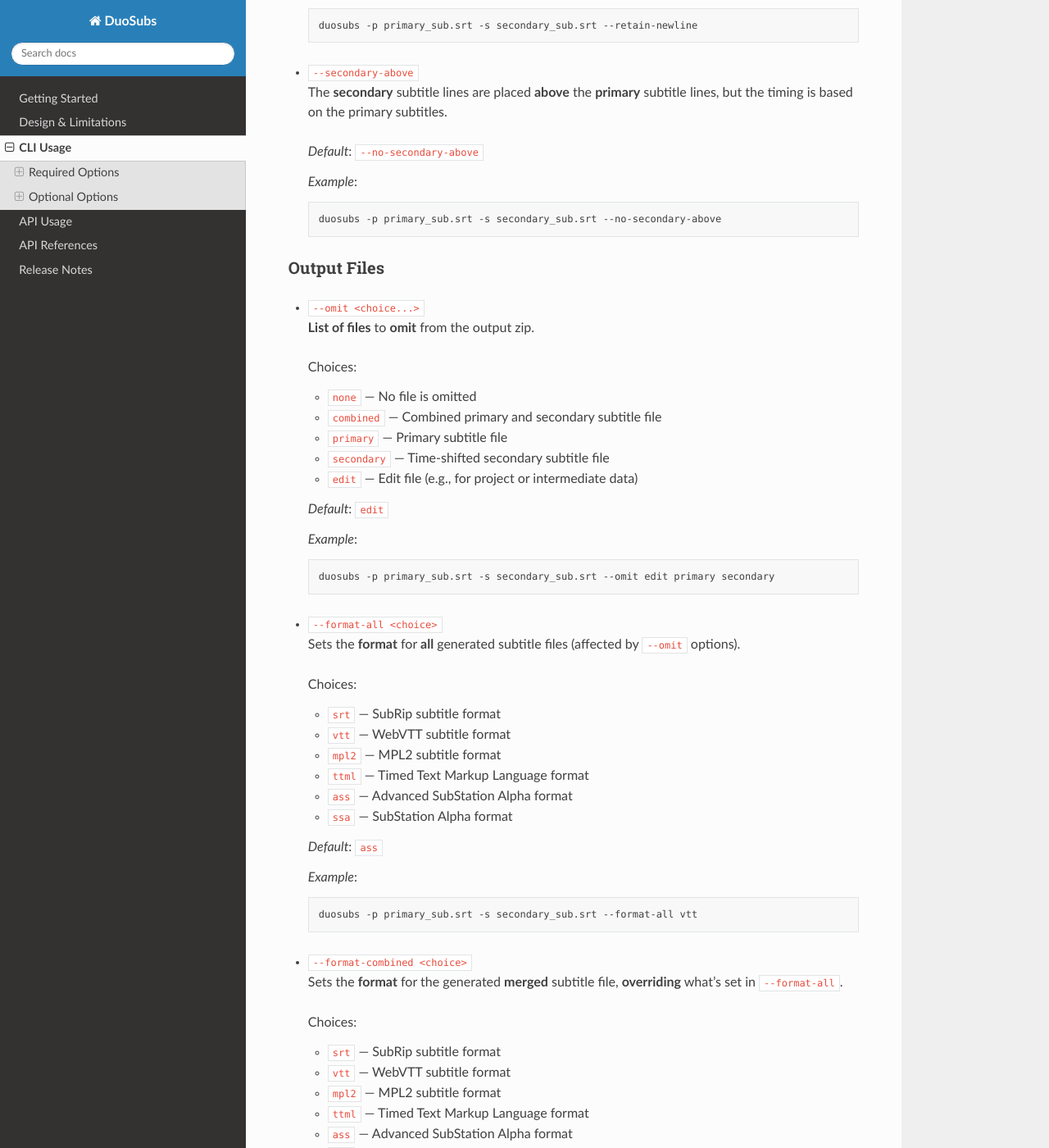
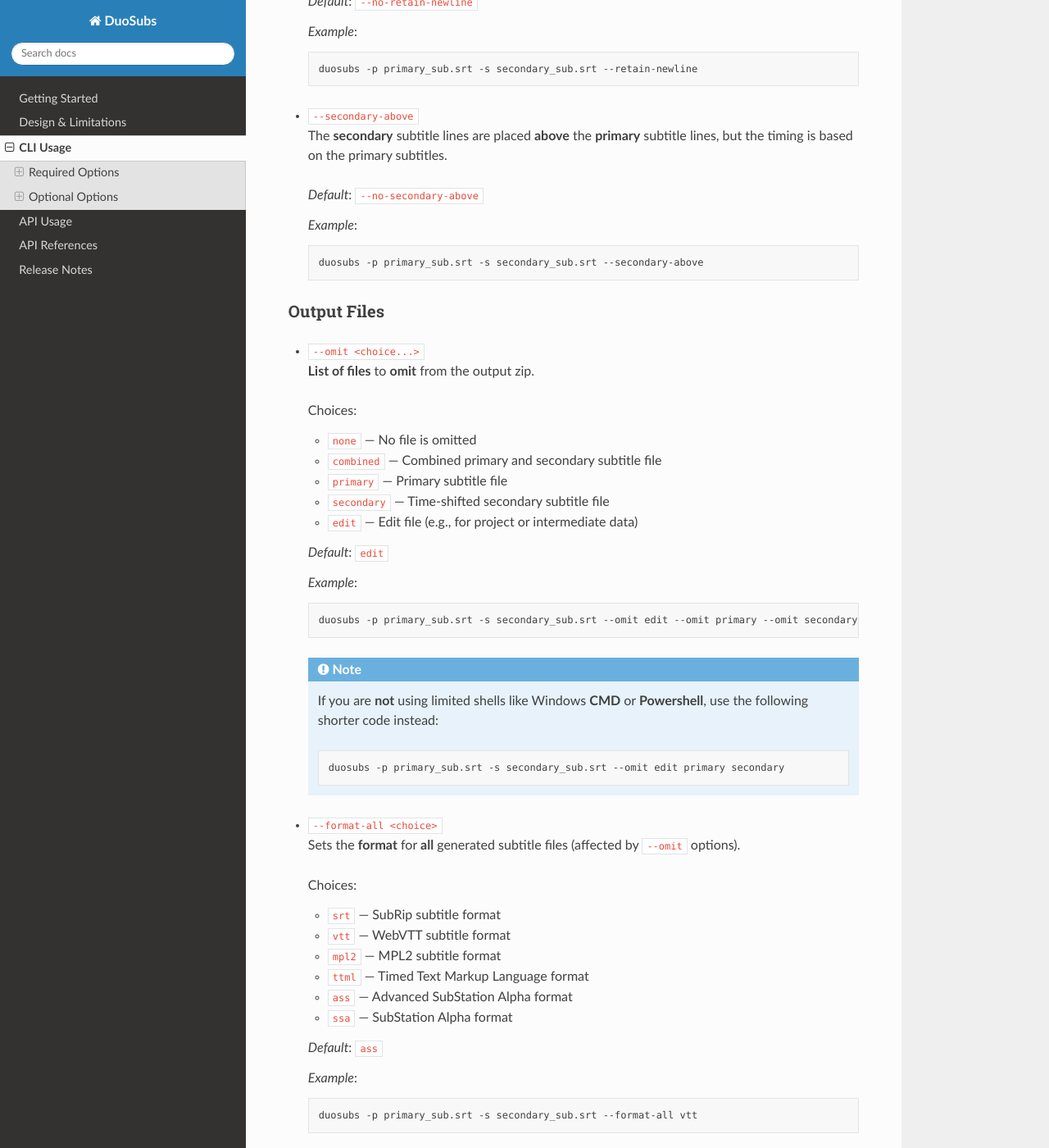
Before and after one commit to CK-Explorer/DuoSubs, a Sphinx documentation site: the page built from docs/cli.rst, in a window 1280 px wide and 1400 px high, scrolled down 3296 px. Shown: the whole window at 82% size. Built offline with Sphinx 7.4.7 and the Read the Docs theme 3.1.0, drawn with Linux system fonts in a browser that asks for light colours; some of the changed text lies outside the part shown.

Commit message:
docs(Sphinx cli): Improve documentation and fix typo

```diff
--- a/docs/cli.rst
+++ b/docs/cli.rst
@@ -162,7 +163,7 @@
 
     .. code-block:: bash
 
-        duosubs -p primary_sub.srt -s secondary_sub.srt --no-secondary-above
+        duosubs -p primary_sub.srt -s secondary_sub.srt --secondary-above
 
 Output Files
 ^^^^^^^^^^^^
@@ -184,7 +185,17 @@
 
     .. code-block:: bash
 
-        duosubs -p primary_sub.srt -s secondary_sub.srt --omit edit primary secondary
+        duosubs -p primary_sub.srt -s secondary_sub.srt --omit edit --omit primary --omit secondary
+
+    .. note::
+
+        If you are **not** using limited shells like Windows **CMD** or **Powershell**,
+        use the following shorter code instead:
+
+        .. code-block:: bash
+
+            duosubs -p primary_sub.srt -s secondary_sub.srt --omit edit primary secondary
+
 
 -   | ``--format-all <choice>``
     | Sets the **format** for **all** generated subtitle files (affected by ``--omit`` options).
@@ -280,7 +291,7 @@
 -   | ``--output-dir``
     | Set the **output directory**.
 
-    *Default*: Primary subtitle's location
+    *Default*: Primary subtitle's location (can be absolute or relative path)
 
     *Example*:
 
```
Also changed, not shown: other parts of docs/cli.rst (+5 -4 lines).
